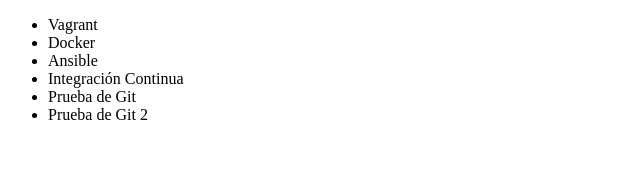
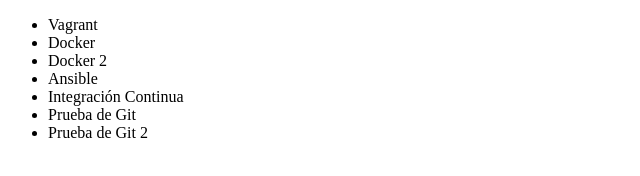
Before and after one commit to GonzaloGuajardo/alura-git, a plain HTML site: page index.html in a window 1280 px wide. Shown: the whole page, without its empty margins (0-640 px from the left). Drawn offline with Linux system fonts and the light colour scheme.

Commit message:
Agregando elemento Docker

```diff
--- a/index.html
+++ b/index.html
@@ -8,6 +8,7 @@
         <ul>
             <li>Vagrant</li>
             <li>Docker</li>
+            <li>Docker 2</li>
             <li>Ansible</li>
             <li>Integración Continua</li>
             <li>Prueba de Git</li>
```
